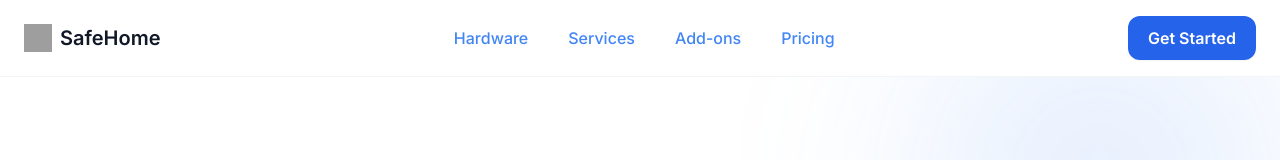
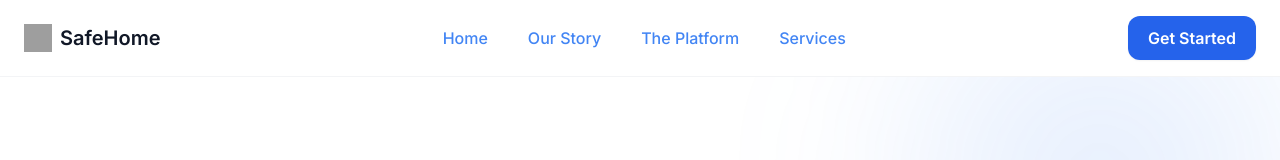
Before and after one commit to koirala-sameer/evercare, a React (Vite) app: page / in a window 1280 px wide. Shown: the top 160 px of the page. Built offline with nearby package versions, Linux system fonts and the light colour scheme; grey boxes are pictures that could not be loaded.

Commit message:
fixed menus

```diff
--- a/src/components/layout/Navbar.tsx
+++ b/src/components/layout/Navbar.tsx
@@ -17,10 +17,10 @@ const Navbar = () => {
 
         {/* Nav Items */}
         <nav className="hidden md:flex items-center space-x-10 text-gray-700 font-medium">
-          <a href="#" className="hover:text-gray-900">Hardware</a>
-          <a href="#" className="hover:text-gray-900">Services</a>
-          <a href="#" className="hover:text-gray-900">Add-ons</a>
-          <a href="#" className="hover:text-gray-900">Pricing</a>
+          <a href="/" className="no-underline hover:no-underline hover:text-gray-900 transition">Home</a>
+          <a href="/our-story" className="no-underline hover:no-underline hover:text-gray-900 transition">Our Story</a>
+          <a href="/platform" className="no-underline hover:no-underline hover:text-gray-900 transition">The Platform</a>
+          <a href="/services" className="no-underline hover:no-underline hover:text-gray-900 transition">Services</a>
         </nav>
 
         {/* CTA Button */}
```
